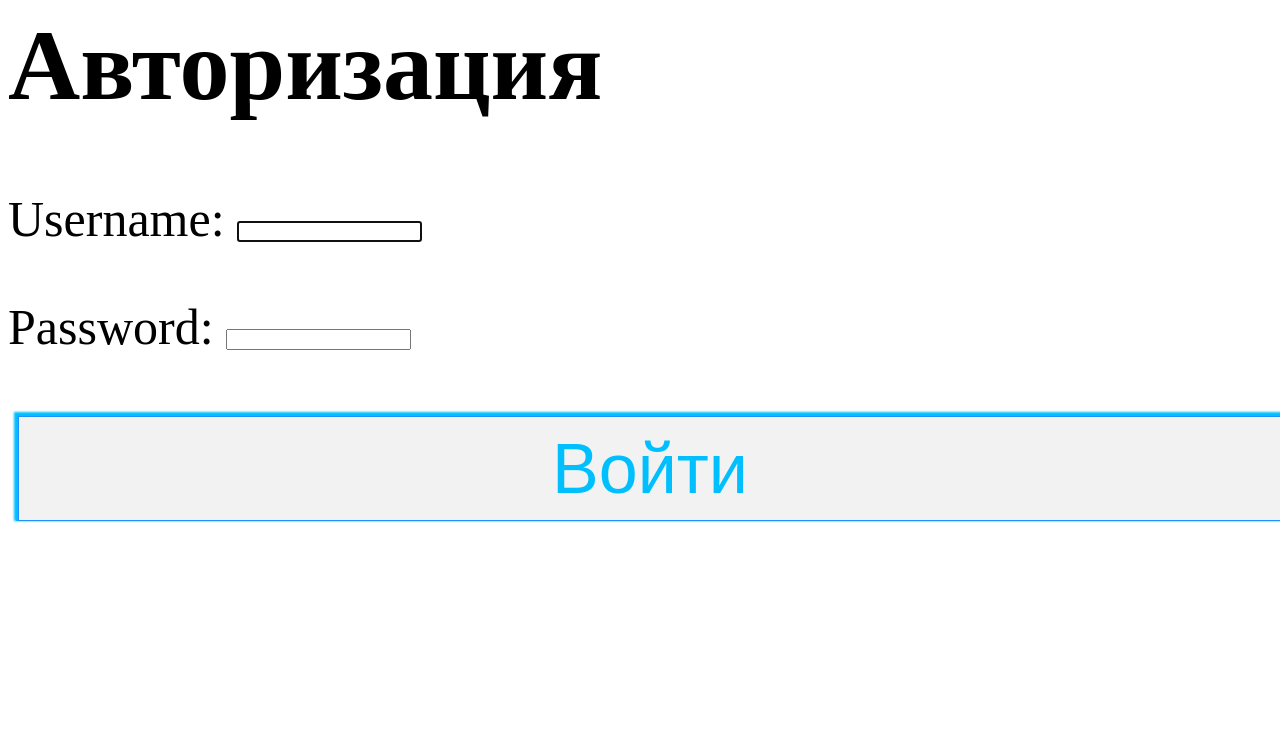
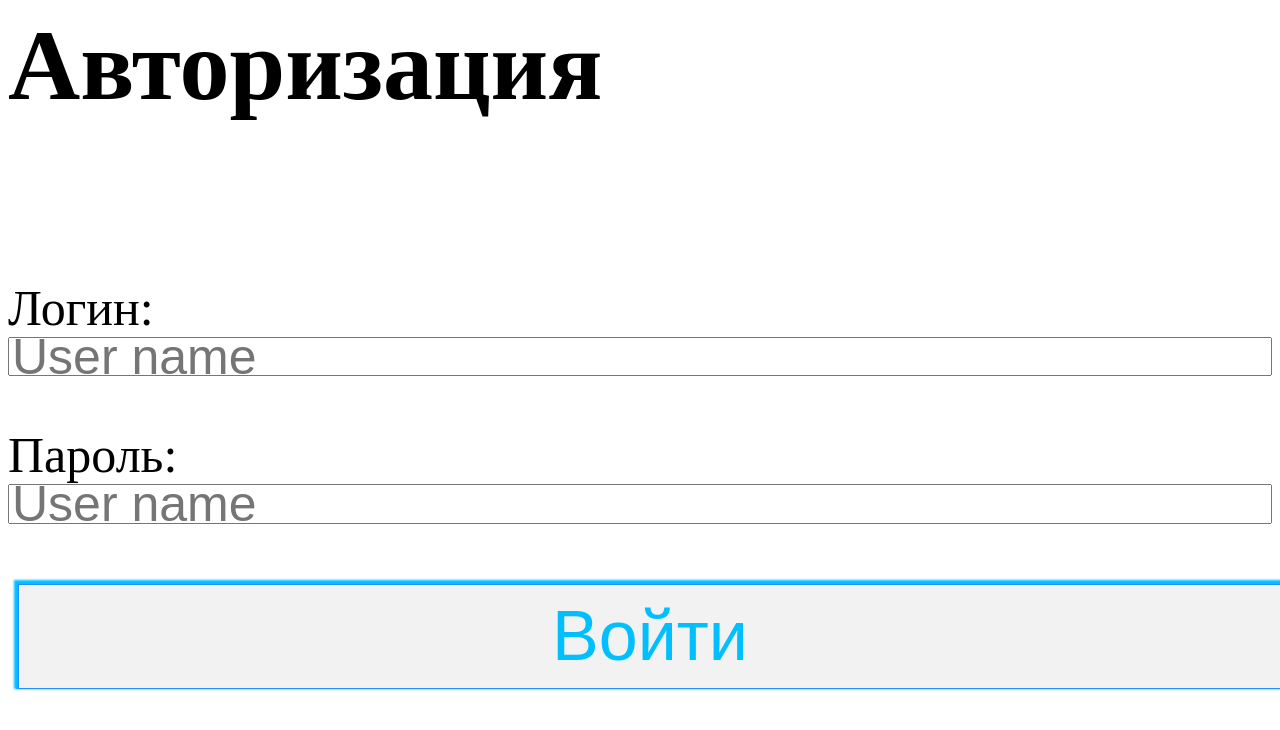
Before and after one commit to AndreiBiiskii/gpu, a Django app: page /users/login/ in a window 1280 px wide. Shown: the top 730 px of the page. Run offline with Django 5.2, Linux system fonts and the light colour scheme; parts of the project's set-up code (start-up, migrations or seed data) failed here and were passed over.

Commit message:
поменял стили для jogin

```diff
--- a/device/forms.py
+++ b/device/forms.py
@@ -2,6 +2,8 @@ import datetime
 import re
 from cProfile import label
 
+from django.contrib.auth import get_user_model
+from django.contrib.auth.forms import AuthenticationForm
 from django.forms import Textarea, FileInput
 from markdown_it.rules_inline import image
 
@@ -25,13 +27,14 @@ class AddEquipmentForm(forms.Form):
                                required=False)
     manufacturer = forms.ModelChoiceField(widget=forms.Select(attrs={'class': 'select'}), label='Производитель:',
                                           queryset=Manufacturer.objects.all(), required=False)
-    manufacturer_new = forms.CharField(label='Добавить производителя:', widget=forms.TextInput(attrs={'class': 'type2'}),
+    manufacturer_new = forms.CharField(label='Добавить производителя:',
+                                       widget=forms.TextInput(attrs={'class': 'type2'}),
                                        required=False)
     name = forms.ModelChoiceField(widget=forms.Select(attrs={'class': 'select'}), queryset=EquipmentName.objects.all(),
                                   required=False, label='Наименование:')
     name_new = forms.CharField(label='Добавить наименование:', widget=forms.TextInput(attrs={'class': 'type2'}),
                                required=False)
-    description = forms.CharField(widget=forms.Textarea(attrs={'class':'type2'}), label='Комментарий:')
+    description = forms.CharField(widget=forms.Textarea(attrs={'class': 'type2'}), label='Комментарий:')
     position = forms.ModelChoiceField(widget=forms.Select(attrs={'class': 'select'}), queryset=GP.objects.all(),
                                       label='Поз. по ГП')
     location = forms.CharField(widget=forms.TextInput(attrs={'class': 'type2'}), max_length=50, required=False,
@@ -129,13 +132,14 @@ class AddDeviceForm(forms.Form):
                                required=False)
     manufacturer = forms.ModelChoiceField(widget=forms.Select(attrs={'class': 'select'}), label='Производитель:',
                                           queryset=Manufacturer.objects.all(), required=False)
-    manufacturer_new = forms.CharField(label='Добавить производителя:', widget=forms.TextInput(attrs={'class': 'type2'}),
+    manufacturer_new = forms.CharField(label='Добавить производителя:',
+                                       widget=forms.TextInput(attrs={'class': 'type2'}),
                                        required=False)
     name = forms.ModelChoiceField(widget=forms.Select(attrs={'class': 'select'}), queryset=EquipmentName.objects.all(),
                                   required=False, label='Наименование:')
     name_new = forms.CharField(label='Добавить наименование:', widget=forms.TextInput(attrs={'class': 'type'}),
                                required=False)
-    description = forms.CharField(widget=forms.Textarea(attrs={'class':'type2'}), label='Комментарий:')
+    description = forms.CharField(widget=forms.Textarea(attrs={'class': 'type2'}), label='Комментарий:')
     position = forms.ModelChoiceField(widget=forms.Select(attrs={'class': 'select'}), queryset=GP.objects.all(),
                                       label='Поз. по ГП')
     location = forms.CharField(widget=forms.TextInput(attrs={'class': 'type2'}), max_length=50, required=False,
@@ -286,6 +290,16 @@ class DraftFormDevice(forms.Form):
     description = forms.CharField(widget=forms.Textarea(attrs={'rows': '4', 'cols': '80'}))
 
 
-
 class FormFilter(forms.Form):
     search = forms.ModelChoiceField(queryset=EquipmentType.objects.all())
+
+
+class LoginUserForm(AuthenticationForm):
+    username = forms.CharField(label='Логин',
+                               widget=forms.TextInput(attrs={'class': 'form-control', 'placeholder': 'User name'}))
+    password = forms.CharField(label='Пароль',
+                               widget=forms.PasswordInput(attrs={'class': 'form-control', 'placeholder': 'User name'}))
+
+    class Meta:
+        model = User
+        fields = ['username', 'password']
--- a/device/static/device/css/style_phone.css
+++ b/device/static/device/css/style_phone.css
@@ -305,5 +305,11 @@ padding: .6em .8em .5em 1.4em;
 }
 
 .form-control{
-font-size:1.8em;
+width: 100%;
+height:5%;
+font-size:50px;
 }
+
+.a-serial-number{
+color: blue;
+}
--- a/device/templates/device/base.html
+++ b/device/templates/device/base.html
@@ -4,7 +4,6 @@
 <head>
     <meta charset="UTF-8">
     <title>{{ title }}</title>
-    {{request.headers.user_agent}}
     {%if 'Android' in request.headers.user_agent or 'iPhone' in request.headers.user_agent%}
     <link rel="stylesheet" type="text/css" href="{% static 'device/css/style_phone.css' %}">
     {%else%}
--- a/device/views.py
+++ b/device/views.py
@@ -13,7 +13,7 @@ from django.shortcuts import render, get_object_or_404, redirect
 from django.urls import reverse_lazy
 from django.views.generic import UpdateView, CreateView, ListView, DetailView
 from rest_framework.permissions import IsAdminUser, IsAuthenticated
-from device.forms import AddEquipmentForm, AddDeviceForm, DraftForm
+from device.forms import AddEquipmentForm, AddDeviceForm, DraftForm, LoginUserForm
 from device.models import Equipment, GP, Si, EquipmentType, EquipmentModel, Manufacturer, Status, Position, \
     EquipmentName, Location, Tag, StatusAdd, Description, Year, Draft, VerificationInterval, Unit, RegNumber, Scale
 from device.variables import year
@@ -438,8 +438,7 @@ class LoginUser(LoginView):
         'title': 'Авторизация',
         'menu': menu,
     }
-
-    form_class = AuthenticationForm
+    form_class = LoginUserForm
     success_url = '/'
 
 
--- a/users/templates/users/login.html
+++ b/users/templates/users/login.html
@@ -1,11 +1,18 @@
 {% load static %}
 <link rel="stylesheet" type="text/css" href="{% static 'device/css/style_phone.css' %}">
 <h1>Авторизация</h1>
+
+
 <form method="post">
     {%csrf_token%}
-    {{form.as_p}}
+    <div class="form-control">{{ form.non_field_errors }}</div>
+    {% for f in form %}
+    <p><label class="form-control" for="{{ f.id_for_label }} ">{{f.label}}: </label>{{ f }}</p>
+    <div class="error">{{ f.errors }}</div>
+    {% endfor %}
     <p>
         {{error}}
         <button type="submit" class="button-style2">Войти</button>
     </p>
+
 </form>
```
Also changed, not shown: device/templates/device/equipments.html (+8 -8 lines).
